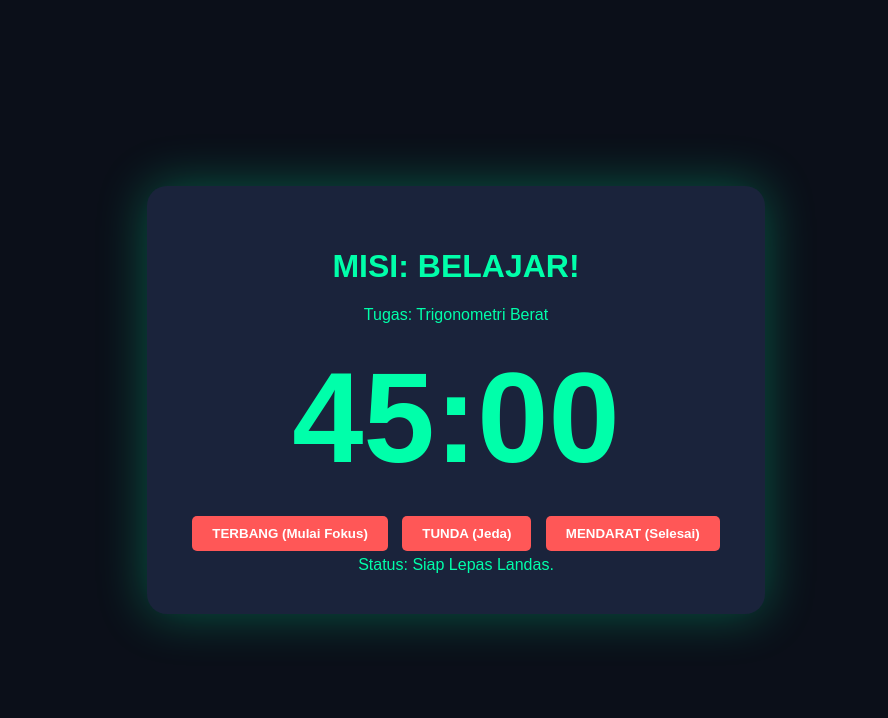
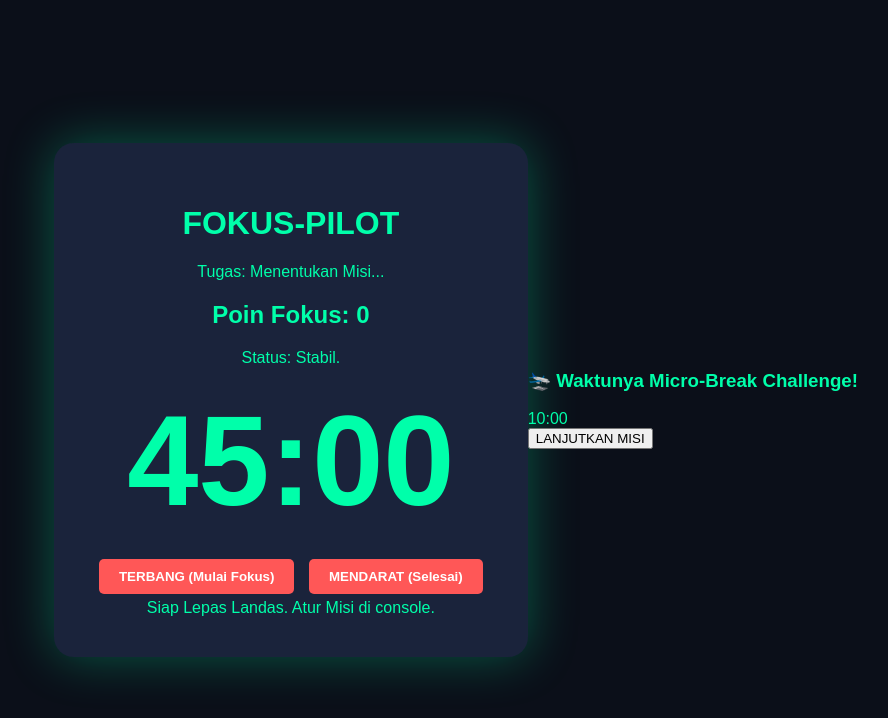
Before and after one commit to faathieem/Projek1, a plain HTML site: page index.html in a window 1280 px wide. Shown: the whole page, without its empty margins (184-1072 px from the left). Drawn offline with Linux system fonts and the light colour scheme.

Commit message:
Update index.html

```diff
--- a/index.html
+++ b/index.html
@@ -7,21 +7,35 @@
     <link rel="stylesheet" href="style.css">
 </head>
 <body>
+
     <div class="kokpit-container">
-        <h1>MISI: BELAJAR!</h1>
-        <div id="mission-display">Tugas: Trigonometri Berat</div>
+        <h1>FOKUS-PILOT</h1>
+        <div id="mission-display">Tugas: Menentukan Misi...</div>
+
+        <div class="score-board">
+            <h2>Poin Fokus: <span id="focus-points">0</span></h2>
+            <div id="turbulence-status">Status: Stabil.</div>
+        </div>
 
         <div class="timer-display">
             <span id="minutes">45</span>:<span id="seconds">00</span>
         </div>
 
         <div class="controls">
-            <button id="start-btn">TERBANG (Mulai Fokus)</button>
-            <button id="pause-btn" disabled>TUNDA (Jeda)</button>
-            <button id="reset-btn">MENDARAT (Selesai)</button>
+            <button id="start-btn" class="action-btn">TERBANG (Mulai Fokus)</button>
+            <button id="reset-btn" class="action-btn">MENDARAT (Selesai)</button>
         </div>
 
-        <div id="log-message">Status: Siap Lepas Landas.</div>
+        <div id="log-message">Siap Lepas Landas. Atur Misi di console.</div>
+    </div>
+
+    <div id="break-modal" class="modal">
+        <div class="modal-content">
+            <h3>🛬 Waktunya Micro-Break Challenge!</h3>
+            <p id="break-challenge-text"></p>
+            <div id="break-timer">10:00</div>
+            <button id="continue-btn">LANJUTKAN MISI</button>
+        </div>
     </div>
 
     <script src="script.js"></script>
```
